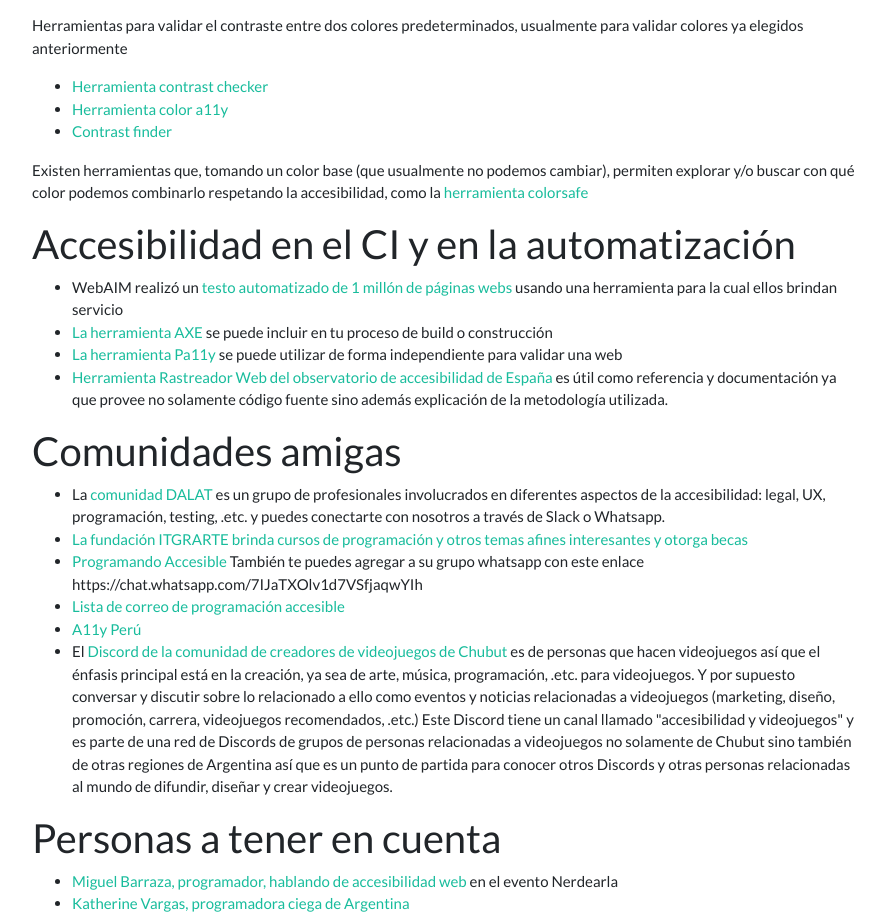
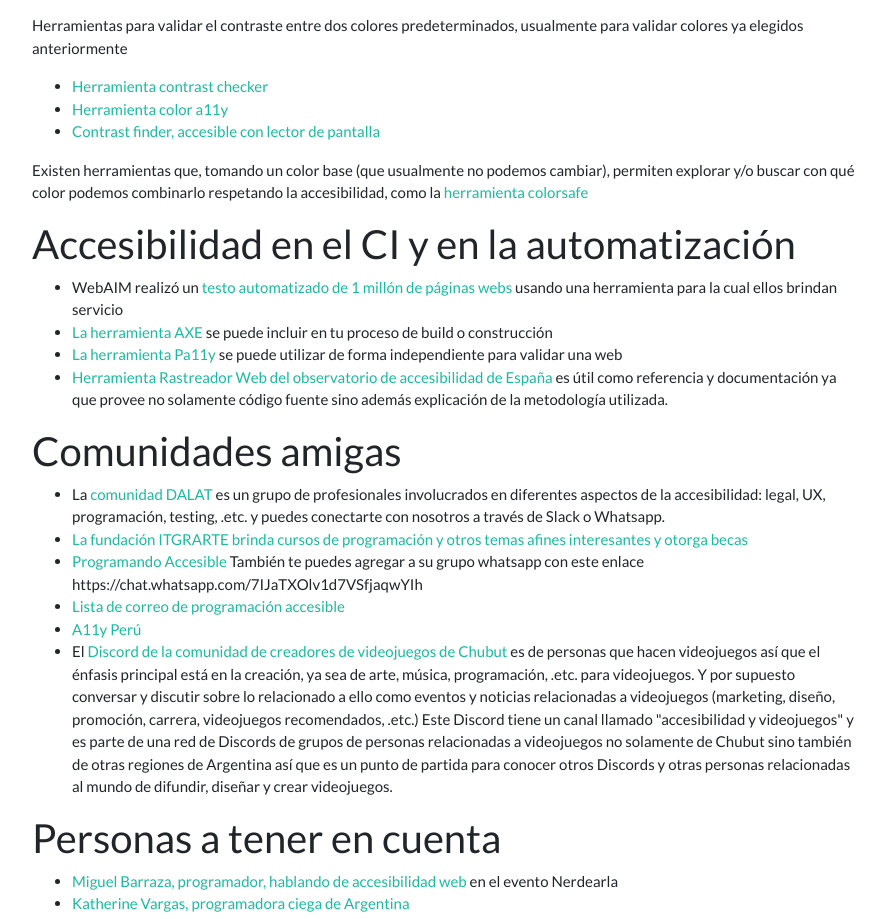
Before and after one commit to dalatgit/dalatgit.github.io, a plain HTML site: page recursos/index.html in a window 1280 px wide. Shown: the part 1802-2721 px from the top of the page, without its empty margins (338-1223 px from the left). Drawn offline with nearby package versions, Linux system fonts and the light colour scheme.

Commit message:
agregué descripción al recurso contrast finder

```diff
--- a/recursos/index.html
+++ b/recursos/index.html
@@ -241,7 +241,7 @@
 <ul>
   <li><a href="https://webaim.org/resources/contrastchecker/" target="_blank">Herramienta contrast checker</a></li>
 <li><a href="https://color.a11y.com/" target="_blank">Herramienta color a11y</a></li>
-<li><a href="https://app.contrast-finder.org/">Contrast finder</a></li>
+<li><a href="https://app.contrast-finder.org/">Contrast finder, accesible con lector de pantalla</a></li>
 </ul>
 <p>Existen herramientas que, tomando un color base (que usualmente no podemos cambiar), permiten explorar y/o buscar con qué color podemos combinarlo respetando la accesibilidad, como la <a href="http://colorsafe.co" target="_blank">herramienta colorsafe</a></p>
 <h2 id="accesibilidad-en-el-ci-y-en-la-automatizacion">Accesibilidad en el CI y en la automatización</h2>
```
